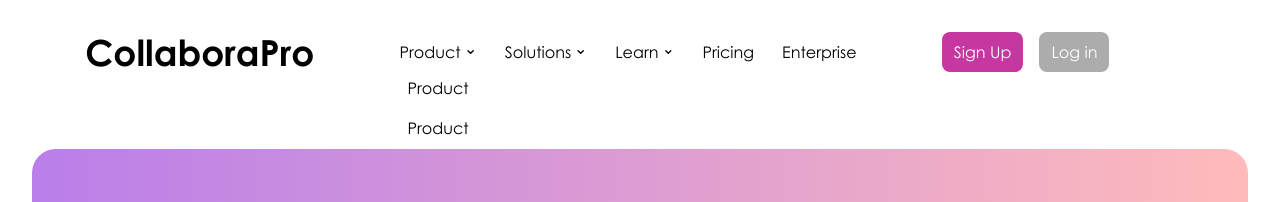
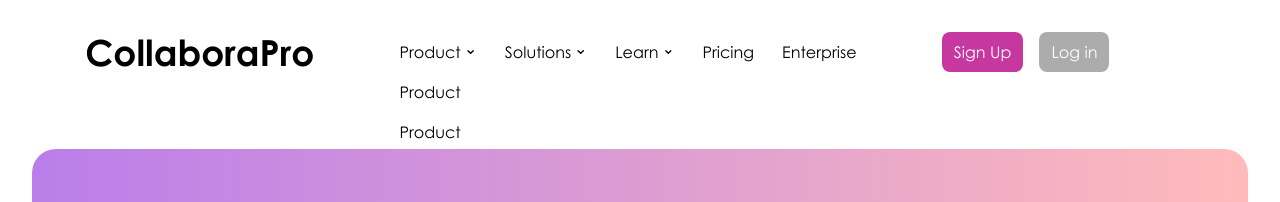
Before and after one commit to yasuogg/ctrlshifts-Ghack, a Next.js app in the folder frontend/: page / in a window 1280 px wide. Both pictures are taken after a click on the button "Product". Shown: the top 202 px of the page. Built offline with nearby package versions, Linux system fonts and the light colour scheme.

Commit message:
dropdown fix

```diff
--- a/frontend/src/components/dropdown.js
+++ b/frontend/src/components/dropdown.js
@@ -37,7 +37,7 @@ const Dropdown = ({ options }) => {
         </svg>
       </button>
       {isOpen && (
-        <div className="absolute right-0 mt-1 w-full  text-black  z-10">
+        <div className="absolute right-2 mt-2  w-full  text-black  z-10">
           {options.slice(1).map(({ name, url }) => (
             <a href={url} key={name}>
               <a className="block px-2 py-2 hover:text-[#C637A0] duration-300 w-full text-left" onClick={handleToggle}>
```
